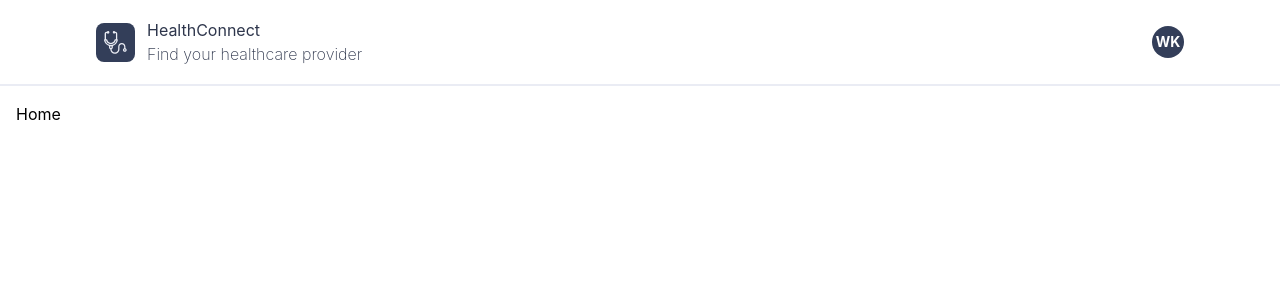
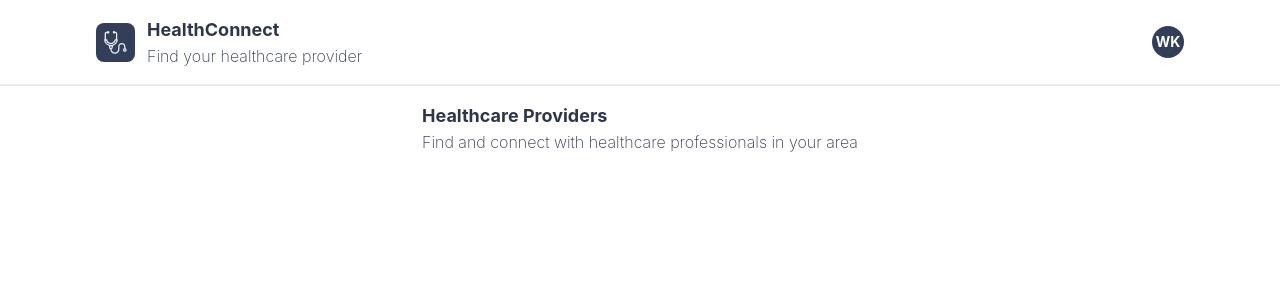
Before and after one commit to wlk-li/providers-onboaring-internal-front, a React (Vite) app: page / in a window 1280 px wide. Shown: the top 300 px of the page. Built offline with nearby package versions, Linux system fonts and the light colour scheme.

Commit message:
[component] Text Stack (#7)
* feat: added textstack comp

* refactor: switched to compound component

* refactor: switched to slots

* refactor: replaced text in header

* refactor: renamed textstack, used in page

```diff
--- a/src/components/ui/index.ts
+++ b/src/components/ui/index.ts
@@ -1,3 +1,4 @@
 export * from "./avatar";
 export * from "./button";
 export * from "./icons";
+export * from "./text-stack";
--- /dev/null
+++ b/src/components/ui/text-stack/index.ts
@@ -0,0 +1 @@
+export * from "./text-stack";
--- /dev/null
+++ b/src/components/ui/text-stack/text-stack.tsx
@@ -0,0 +1,41 @@
+import type { ComponentPropsWithoutRef } from "react";
+import { tv } from "tailwind-variants";
+
+const textStackVariants = tv({
+  slots: {
+    text: "font-bold",
+    subtext: "font-extralight",
+  },
+});
+
+const { subtext, text } = textStackVariants();
+
+const Text = ({ children, className, ...props }: ComponentPropsWithoutRef<"h2">) => {
+  return (
+    <h2 className={text({ className })} {...props}>
+      {children}
+    </h2>
+  );
+};
+
+const Subtext = ({ children, className, ...props }: ComponentPropsWithoutRef<"span">) => {
+  return (
+    <span className={subtext({ className })} {...props}>
+      {children}
+    </span>
+  );
+};
+
+const Wrapper = ({ children, className, ...props }: ComponentPropsWithoutRef<"div">) => {
+  return (
+    <div className={className} {...props}>
+      {children}
+    </div>
+  );
+};
+
+export const TextStack = {
+  Subtext,
+  Text,
+  Wrapper,
+};
--- a/src/routes/_private/-components/header.tsx
+++ b/src/routes/_private/-components/header.tsx
@@ -1,4 +1,4 @@
-import { Avatar, BrandLogo } from "@/components";
+import { Avatar, BrandLogo, TextStack } from "@/components";
 
 export const Header = () => {
   return (
@@ -8,12 +8,15 @@ export const Header = () => {
           <div className="rounded-lg bg-background-brand-default p-2">
             <BrandLogo />
           </div>
-          <div>
-            <h2 className="text-text-brand-on-brand-secondary">HealthConnect</h2>
-            <span className="font-extralight text-text-brand-on-brand-secondary">
+
+          <TextStack.Wrapper>
+            <TextStack.Text className="text-lg text-text-brand-on-brand-secondary">
+              HealthConnect
+            </TextStack.Text>
+            <TextStack.Subtext className="text-base text-text-brand-on-brand-secondary">
               Find your healthcare provider
-            </span>
-          </div>
+            </TextStack.Subtext>
+          </TextStack.Wrapper>
         </div>
         <Avatar initials="WK" />
       </div>
--- a/src/routes/_private/page.tsx
+++ b/src/routes/_private/page.tsx
@@ -1,9 +1,20 @@
 import { createFileRoute } from "@tanstack/react-router";
+
+import { TextStack } from "@/components";
 
 const HomePage = () => {
   return (
     <div className="flex flex-col gap-4">
-      <h3>Home</h3>
+      <div className="mx-auto flex h-21 max-w-6xl flex-col justify-between">
+        <TextStack.Wrapper>
+          <TextStack.Text className="text-lg text-text-brand-on-brand-secondary">
+            Healthcare Providers
+          </TextStack.Text>
+          <TextStack.Subtext className="text-base text-text-brand-on-brand-secondary">
+            Find and connect with healthcare professionals in your area
+          </TextStack.Subtext>
+        </TextStack.Wrapper>
+      </div>
     </div>
   );
 };
```
